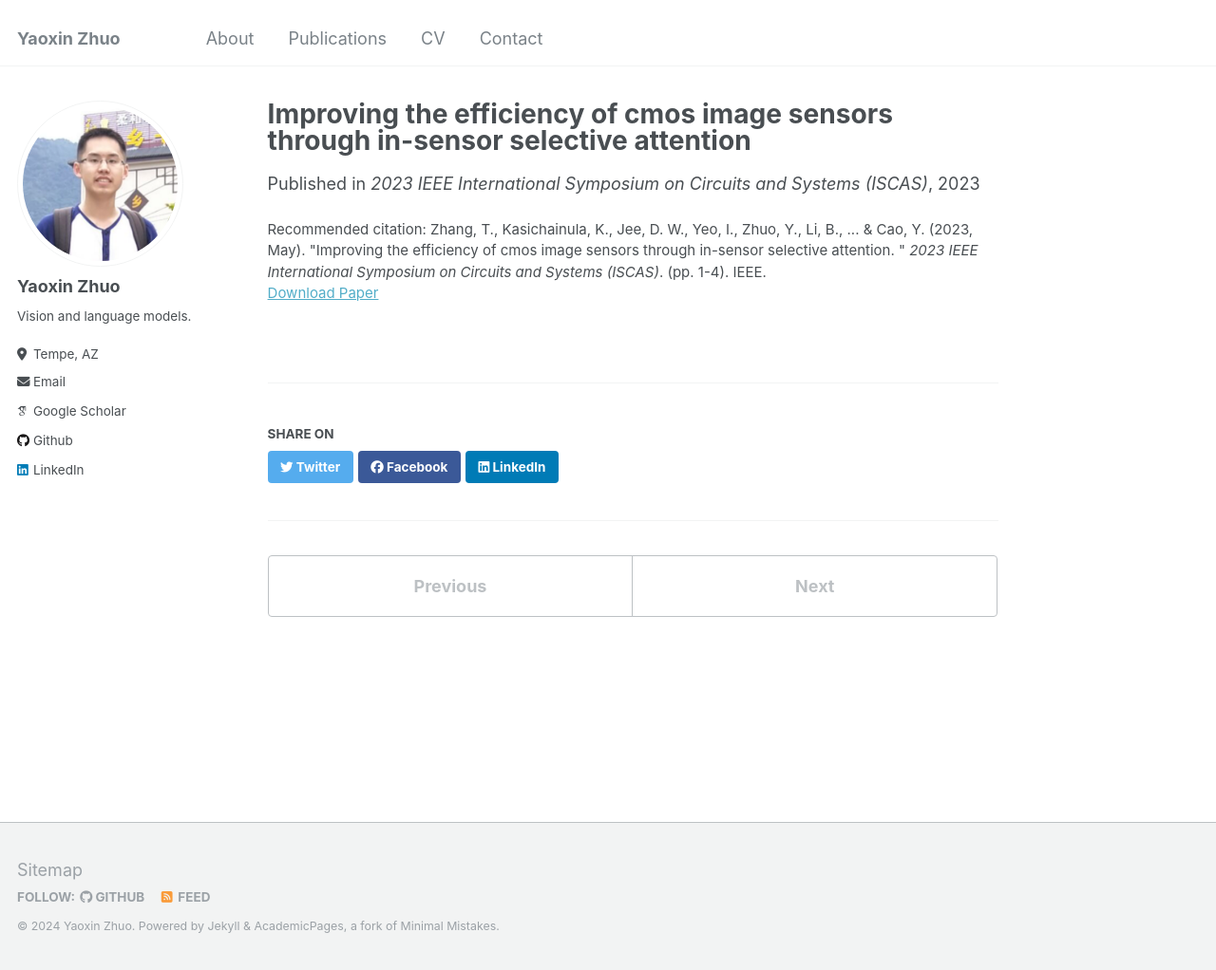
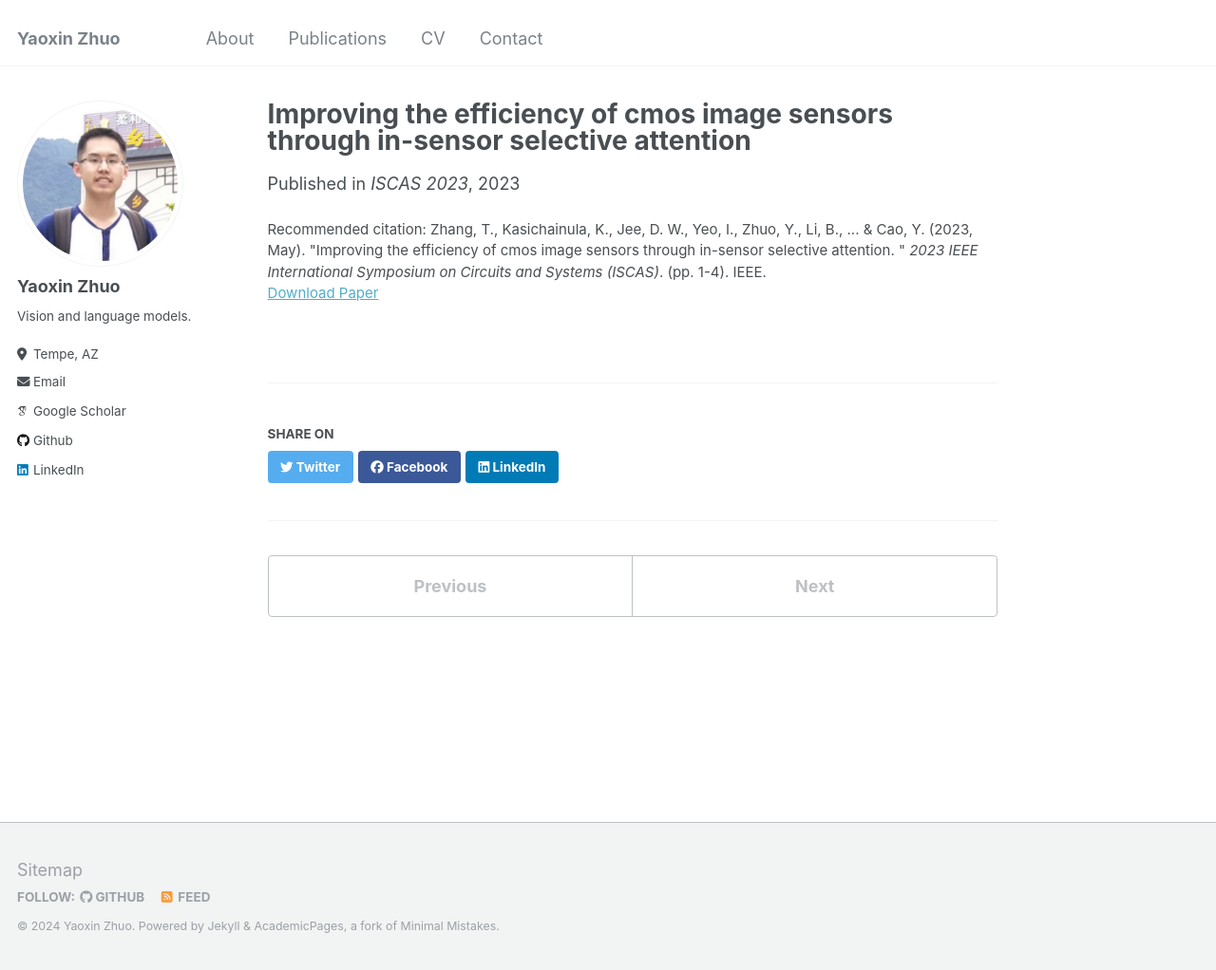
Before and after one commit to yaoxinzhuo/yaoxinzhuo.github.io, a Jekyll site: the page built from _publications/2023-improving.md, in a window 1280 px wide and 1022 px high. Shown: the whole window at 95% size. Built offline with Jekyll 4.4.1, drawn with Linux system fonts in a browser that asks for light colours; some web fonts are replaced.

Commit message:
Update 2023-improving.md

```diff
--- a/_publications/2023-improving.md
+++ b/_publications/2023-improving.md
@@ -3,7 +3,7 @@ title: "Improving the efficiency of cmos image sensors through in-sensor selecti
 collection: publications
 permalink: /publication/2023-improving
 date: 2023-05-21
-venue: '2023 IEEE International Symposium on Circuits and Systems (ISCAS)'
+venue: 'ISCAS 2023'
 paperurl: 'http://yaoxinzhuo.github.io/files/2023-improving.pdf'
 citation: 'Zhang, T., Kasichainula, K., Jee, D. W., Yeo, I., Zhuo, Y., Li, B., ... & Cao, Y. (2023, May). &quot;Improving the efficiency of cmos image sensors through in-sensor selective attention. &quot; <i>2023 IEEE International Symposium on Circuits and Systems (ISCAS)</i>. (pp. 1-4). IEEE.'
 ---
```
